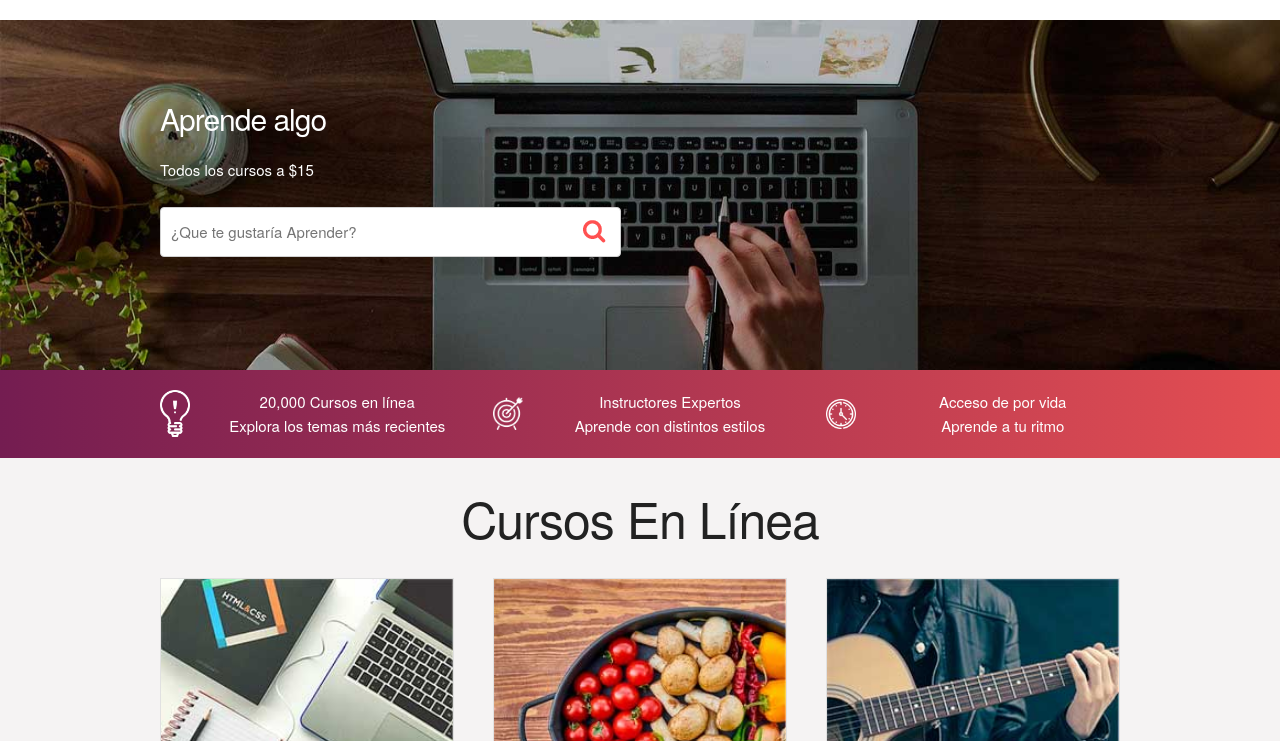
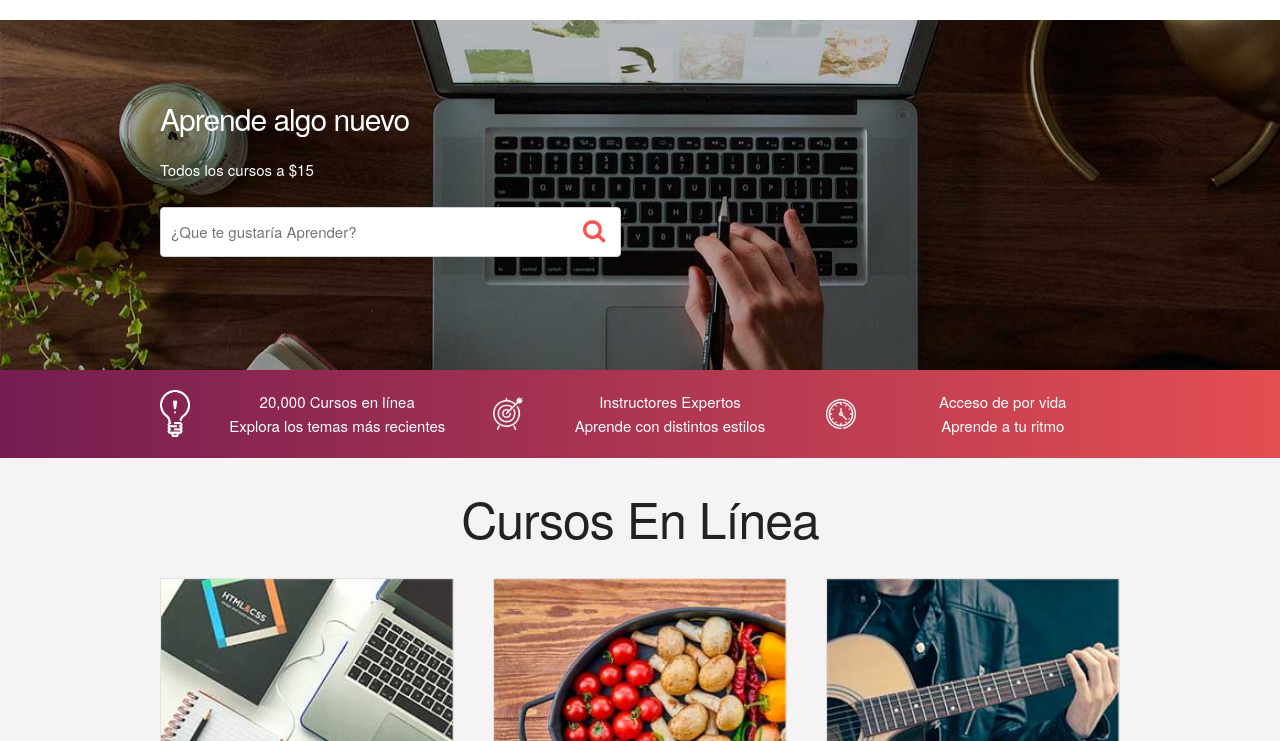
Before and after one commit to Brocal82/js-shopping-basket, a plain HTML site: page index.html in a window 1280 px wide. Shown: the part 59-800 px from the top of the page. Drawn offline with Linux system fonts and the light colour scheme.

Commit message:
Update index.html

```diff
--- a/index.html
+++ b/index.html
@@ -50,7 +50,7 @@
             <div class="row">
                     <div class="six columns">
                         <div class="contenido-hero">
-                                <h2>Aprende algo</h2>
+                                <h2>Aprende algo nuevo</h2>
                                 <p>Todos los cursos a $15</p>
                                 <form action="#" id="busqueda" method="post" class="formulario">
                                     <input class="u-full-width" type="text" placeholder="¿Que te gustaría Aprender?" id="buscador">
```
